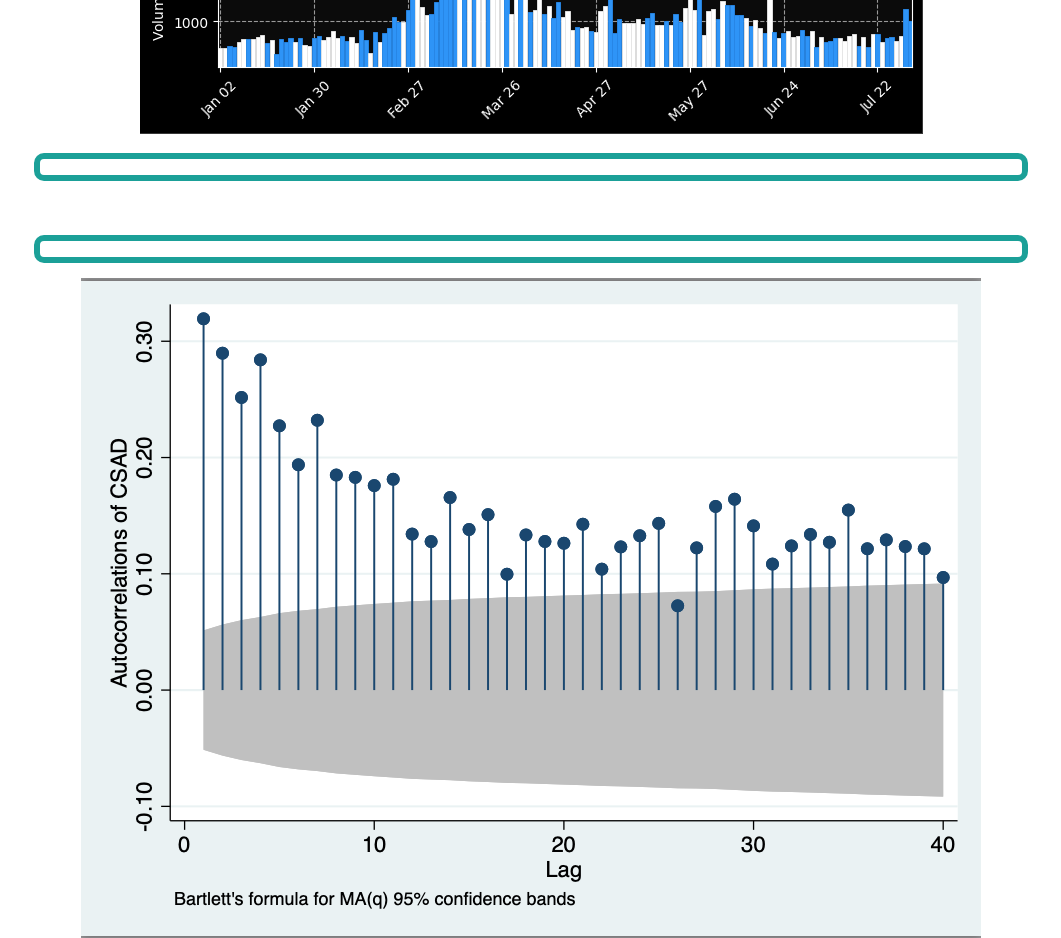
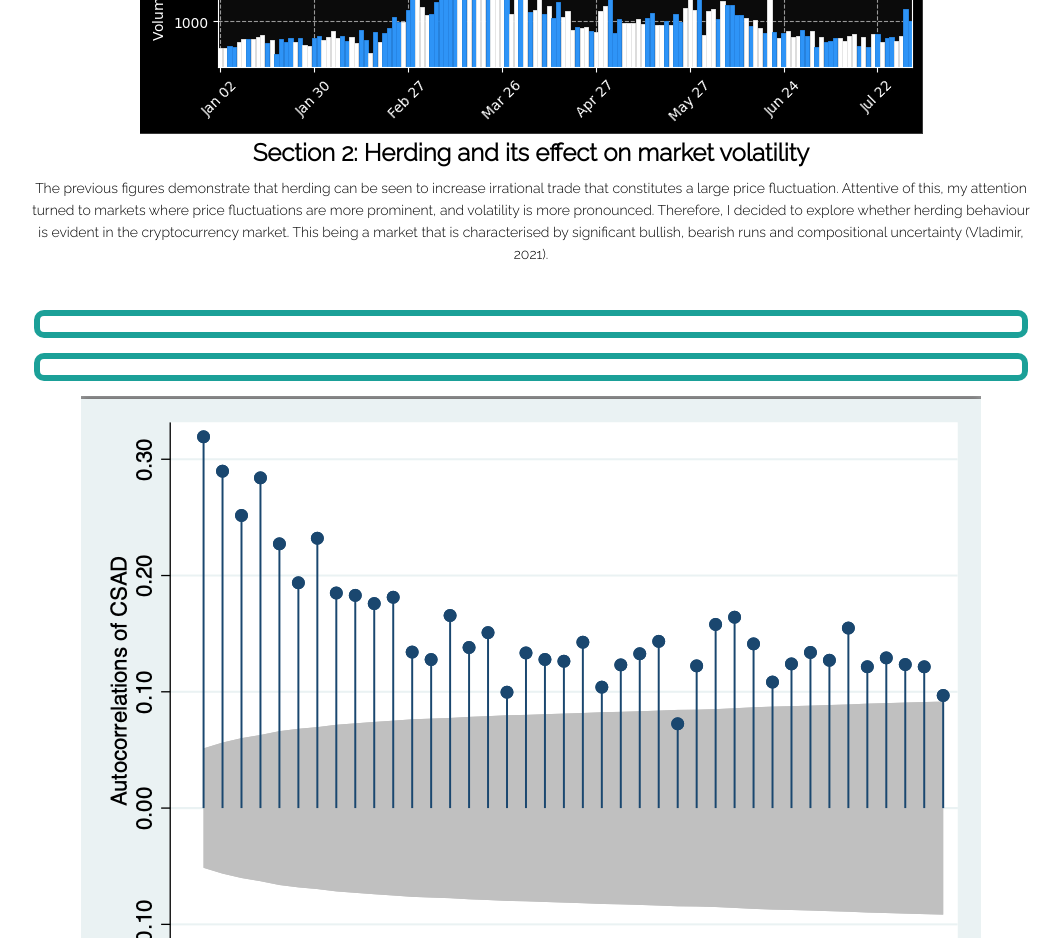
Before and after one commit to andrewsnowdon/andrewsnowdon.github.io, a plain HTML site: page project.html in a window 1280 px wide. Shown: the part 2000-2938 px from the top of the page, without its empty margins (109-1170 px from the left). Drawn offline with Linux system fonts and the light colour scheme; a script that the page names is missing; a web font is replaced by a local one.

Commit message:
Update project.html

```diff
--- a/project.html
+++ b/project.html
@@ -64,6 +64,9 @@
 
                    </div>
 
+        <h5> Section 2: Herding and its effect on market volatility </h5>
+        <p> The previous figures demonstrate that herding can be seen to increase irrational trade that constitutes a large price fluctuation. Attentive of this, my attention turned to markets where price fluctuations are more prominent, and volatility is more pronounced. Therefore, I decided to explore whether herding behaviour is evident in the cryptocurrency market. This being a market that is characterised by significant bullish, bearish runs and compositional uncertainty (Vladimir, 2021).<p>
+
 <div class="chart" id="Chart2">
   <script>
     var myChart2 = "Crypto_Chart_Project.json";
@@ -71,7 +74,7 @@
   </script>
 </div>
 
- <h3>Football chart<h3>
+ <h3><h3>
  <div class="chart" id="Chart3">
      <script>
 
```
